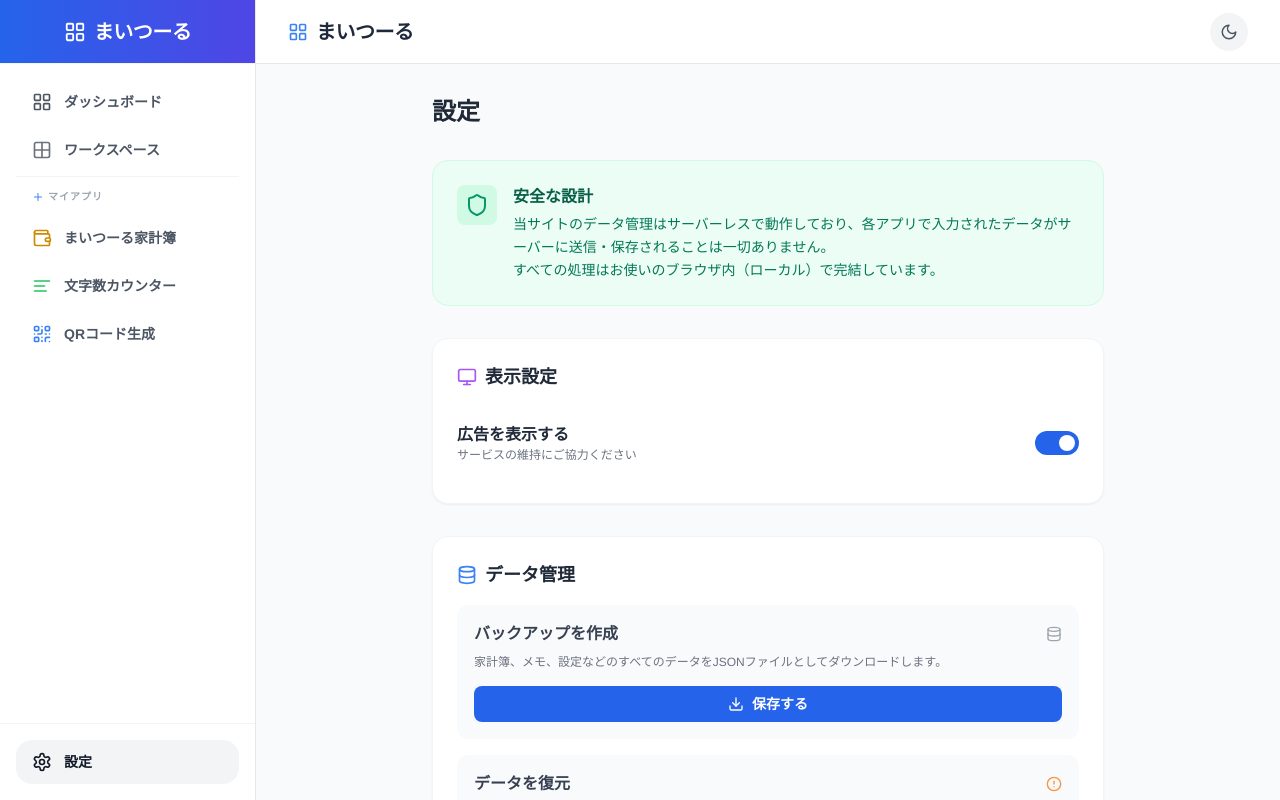
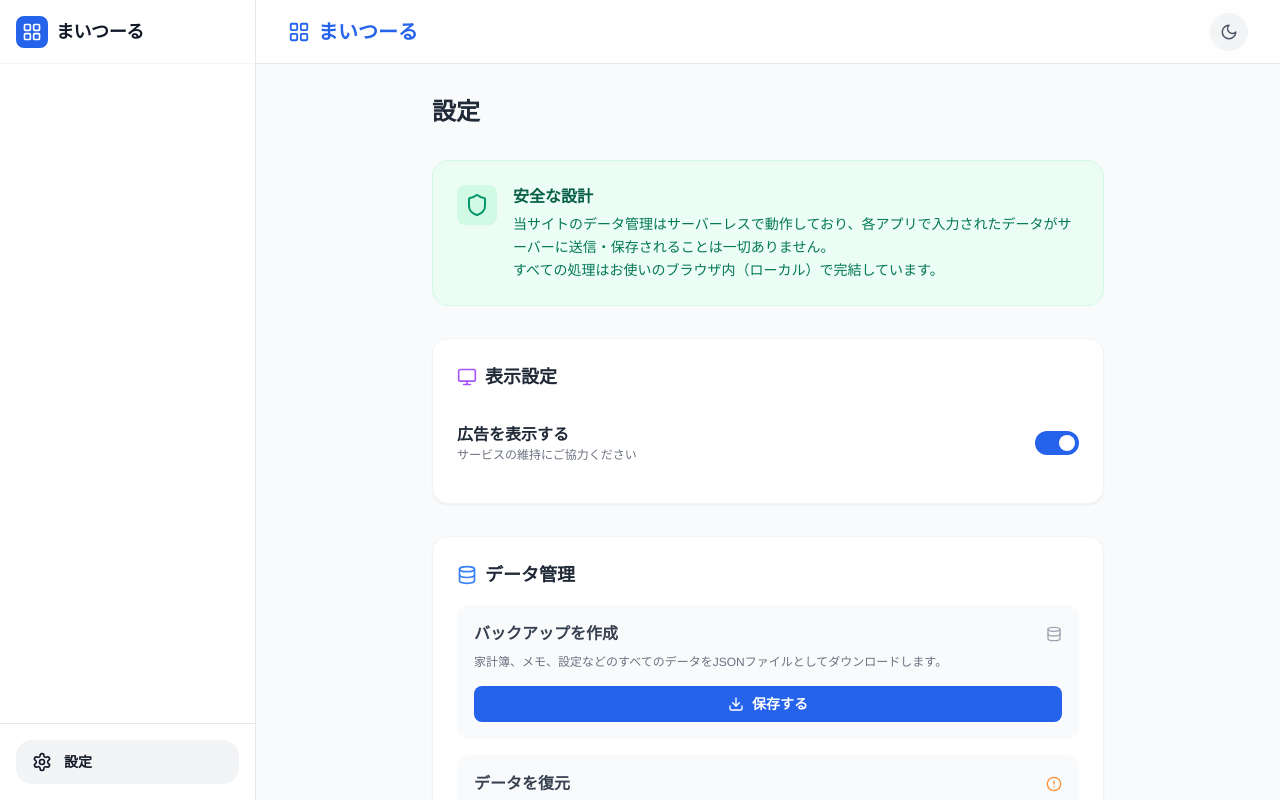
Before and after one commit to parumenn/my-tool-build, a React (Vite) app: page /#/settings in a window 1280 px wide. Built offline with nearby package versions, Linux system fonts and the light colour scheme; no server answers; sample sign-in values are in the browser's storage.

Commit message:
pre-rebase update 2026/01/25 22:10:33.91

```diff
--- a/App.tsx
+++ b/App.tsx
@@ -5,17 +5,14 @@ import { Helmet } from 'react-helmet-async';
 import { Menu, LayoutGrid, Sun, Moon, ShieldAlert } from 'lucide-react';
 
 import LoadingSkeleton from './components/LoadingSkeleton';
-import { Tool } from './types';
 
-// 外観シェルを止めないために、サイドバーも遅延読み込み
+// 重いコンポーネントはすべて遅延読み込み
 const Sidebar = lazy(() => import('./components/Sidebar'));
-
-// コアページの遅延読み込み
 const Dashboard = lazy(() => import('./components/Dashboard'));
 const Settings = lazy(() => import('./components/Settings'));
 const AdminPage = lazy(() => import('./components/admin/AdminPage'));
 
-// ツールコンポーネントの遅延読み込み
+// 各ツールは個別のチャンクとして遅延読み込み
 const QRCodeGenerator = lazy(() => import('./components/tools/QRCodeGenerator'));
 const FileConverter = lazy(() => import('./components/tools/FileConverter'));
 const CharacterCounter = lazy(() => import('./components/tools/CharacterCounter'));
@@ -71,43 +68,13 @@ export const AppContext = createContext<{
 
 const AccessLogger: React.FC<{ onBlocked: (blocked: boolean) => void }> = ({ onBlocked }) => {
   const location = useLocation();
-  const startTimeRef = useRef(performance.now());
-
   useEffect(() => {
-    startTimeRef.current = performance.now();
     const url = './backend/admin_api.php?action=log_access';
-    const timer = setTimeout(() => {
-        const duration = Math.round(performance.now() - startTimeRef.current);
-        const payload = JSON.stringify({
-          path: location.pathname,
-          referer: document.referrer,
-          status: 200,
-          duration: duration
-        });
-        if (navigator.sendBeacon) navigator.sendBeacon(url, payload);
-        else fetch(url, { method: 'POST', headers: { 'Content-Type': 'application/json' }, body: payload, keepalive: true });
-    }, 0);
-
-    fetch(url, { method: 'HEAD' }).then(res => {
-      if (res.status === 403 || res.status === 429) onBlocked(true);
-    }).catch(() => {});
-    return () => clearTimeout(timer);
-  }, [location.pathname, onBlocked]);
+    const payload = JSON.stringify({ path: location.pathname, status: 200 });
+    if (navigator.sendBeacon) navigator.sendBeacon(url, payload);
+    else fetch(url, { method: 'POST', body: payload, keepalive: true });
+  }, [location.pathname]);
   return null;
-};
-
-// SEOManagerもメタデータを必要とするが、レンダリング後に動作するように調整
-const SEOManager: React.FC = () => {
-  const location = useLocation();
-  const [siteTitle, setSiteTitle] = useState("まいつーる - 登録不要の無料Webツール集");
-
-  return (
-    <Helmet>
-      <title>{siteTitle}</title>
-      <meta name="description" content="まいつーるは、日常で役立つWebツールがインストール不要・無料で使えるサイトです。プライバシー重視のブラウザ完結設計。" />
-      <link rel="canonical" href={`https://omnitools.example.com${location.pathname}`} />
-    </Helmet>
-  );
 };
 
 const Layout: React.FC = () => {
@@ -145,44 +112,47 @@ const Layout: React.FC = () => {
   const toggleTheme = () => setTheme(prev => prev === 'light' ? 'dark' : 'light');
   const isAdmin = location.pathname === ADMIN_PATH;
 
-  if (isBlocked) return (
-    <div className="min-h-screen bg-slate-900 flex items-center justify-center p-6 text-white font-sans">
-      <div className="max-w-md w-full text-center space-y-6">
-        <div className="inline-flex p-6 bg-red-500/20 rounded-full text-red-500 mb-4 animate-pulse"><ShieldAlert size={64} /></div>
-        <h2 className="text-3xl font-black">アクセス制限</h2>
-        <p className="text-slate-400 text-lg leading-relaxed">セキュリティ上の理由によりアクセスが制限されています。</p>
-      </div>
-    </div>
-  );
-
-  if (isAdmin) return <Suspense fallback={<div className="h-screen bg-gray-900 flex items-center justify-center text-white">Loading Admin...</div>}><AdminPage /></Suspense>;
+  if (isBlocked) return <div className="h-screen flex items-center justify-center bg-slate-900 text-white font-black text-2xl">Access Denied</div>;
+  if (isAdmin) return <Suspense fallback={null}><AdminPage /></Suspense>;
 
   return (
     <AppContext.Provider value={{ showAds, setShowAds, adBlockDetected: false }}>
-      <SEOManager />
+      <Helmet>
+        <title>まいつーる - 無料Webツール集</title>
+      </Helmet>
       <AccessLogger onBlocked={setIsBlocked} />
-      <div className="flex h-screen bg-gray-50 dark:bg-dark overflow-hidden font-sans text-slate-800 dark:text-gray-100 transition-colors duration-300">
 
-        {/* サイドバーもSuspenseで囲む。fallbackにスケルトン（グレーの箱）を指定 */}
-        <Suspense fallback={<div className="hidden lg:flex w-64 h-full bg-white dark:bg-dark-lighter border-r border-gray-100 dark:border-gray-800 animate-pulse" />}>
-           <Sidebar addedToolIds={addedTools} isOpen={sidebarOpen} toggleSidebar={() => setSidebarOpen(!sidebarOpen)} onReorder={setAddedTools} />
-        </Suspense>
+      {/* 画面全体のコンテナ：ここは即座に表示される */}
+      <div className="flex h-screen bg-gray-50 dark:bg-dark overflow-hidden font-sans text-slate-800 dark:text-gray-100">
 
-        <div className="flex-1 flex flex-col h-full overflow-hidden w-full relative">
-          <header className="bg-white/95 dark:bg-dark-lighter/95 backdrop-blur-md border-b border-gray-200 dark:border-gray-700 h-14 md:h-16 flex items-center justify-between px-4 lg:px-8 sticky top-0 z-20 shrink-0">
+        {/* サイドバー：枠だけ先に表示し、中身(アイコン等)をSuspenseで待つ */}
+        <div className="hidden lg:block w-64 bg-white dark:bg-dark-lighter border-r border-gray-200 dark:border-gray-800 shrink-0">
+          <Suspense fallback={<div className="p-4 space-y-4 animate-pulse"><div className="h-10 bg-gray-100 dark:bg-gray-800 rounded-xl w-full"></div><div className="h-10 bg-gray-100 dark:bg-gray-800 rounded-xl w-3/4"></div></div>}>
+            <Sidebar addedToolIds={addedTools} isOpen={sidebarOpen} toggleSidebar={() => setSidebarOpen(!sidebarOpen)} onReorder={setAddedTools} />
+          </Suspense>
+        </div>
+
+        {/* 右側メインエリア：即座に表示 */}
+        <div className="flex-1 flex flex-col min-w-0">
+          <header className="bg-white/80 dark:bg-dark-lighter/80 backdrop-blur-md border-b border-gray-200 dark:border-gray-700 h-14 md:h-16 flex items-center justify-between px-4 lg:px-8 z-20">
              <div className="flex items-center gap-4">
-                <div className="lg:hidden"><button onClick={() => setSidebarOpen(true)} className="p-2 -ml-2 text-gray-600 dark:text-gray-300 hover:bg-gray-100 rounded-full"><Menu size={24} /></button></div>
-                <Link to="/" className="font-black text-lg md:text-xl tracking-tight flex items-center gap-2"><LayoutGrid className="text-blue-500" size={20} /><span>まいつーる</span></Link>
+                <button onClick={() => setSidebarOpen(true)} className="lg:hidden p-2 -ml-2 text-gray-600 dark:text-gray-300 hover:bg-gray-100 rounded-full"><Menu size={24} /></button>
+                <Link to="/" className="font-black text-lg md:text-xl flex items-center gap-2 text-blue-600 dark:text-blue-400">
+                   <LayoutGrid size={22} />
+                   <span>まいつーる</span>
+                </Link>
              </div>
-             <button onClick={toggleTheme} className="p-2.5 rounded-full bg-gray-100 dark:bg-gray-800 text-gray-600 dark:text-yellow-400 hover:bg-gray-200 transition-colors">{theme === 'light' ? <Moon size={18} /> : <Sun size={18} />}</button>
+             <button onClick={toggleTheme} className="p-2.5 rounded-full bg-gray-100 dark:bg-gray-800 text-gray-600 dark:text-yellow-400 hover:bg-gray-200 transition-colors">
+                {theme === 'light' ? <Moon size={18} /> : <Sun size={18} />}
+             </button>
           </header>
 
           <main ref={scrollContainerRef} className="flex-1 overflow-y-auto p-4 md:p-8 no-scrollbar">
-            <div className="max-w-7xl mx-auto h-full pb-20">
+            <div className="max-w-7xl mx-auto h-full">
               <Suspense fallback={<LoadingSkeleton />}>
                 <Routes>
-                  <Route path="/" element={<Dashboard addedToolIds={addedTools} onToggleAdded={(id) => setAddedTools(prev => prev.includes(id) ? prev.filter(x => x !== id) : [...prev, id])} onReorder={setAddedTools} />} />
-                  <Route path="/multiview" element={<MultiToolViewer />} />
+                  <Route path="/" element={<Dashboard addedToolIds={addedTools} onToggleAdded={(id) => setAddedTools(prev => prev.includes(id) ? prev.filter(x => x !== id) : [...prev, id])} />} />
+                  <Route path="/multiview" element={<MultiToolViewer tools={[]} />} />
                   <Route path="/settings" element={<Settings />} />
                   <Route path="/qrcode" element={<QRCodeGenerator />} />
                   <Route path="/count" element={<CharacterCounter />} />
@@ -228,13 +198,20 @@ const Layout: React.FC = () => {
             </div>
           </main>
         </div>
+
+        {/* モバイル用サイドバー(ドロワー) */}
+        {sidebarOpen && (
+          <Suspense fallback={null}>
+            <Sidebar addedToolIds={addedTools} isOpen={sidebarOpen} toggleSidebar={() => setSidebarOpen(false)} onReorder={setAddedTools} />
+          </Suspense>
+        )}
       </div>
     </AppContext.Provider>
   );
 };
 
 const App: React.FC = () => (
-  <HashRouter future={{ v7_startTransition: true, v7_relativeSplatPath: true }}>
+  <HashRouter>
     <Layout />
   </HashRouter>
 );
--- a/components/Sidebar.tsx
+++ b/components/Sidebar.tsx
@@ -16,7 +16,7 @@ const Sidebar: React.FC<SidebarProps> = ({ addedToolIds, isOpen, toggleSidebar,
   const dragItem = useRef<number | null>(null);
   const location = useLocation();
 
-  // マッピングをコンポーネント内で行うことで、TOOLS（とアイコン群）の読み込みを遅延させる
+  // マッピングをコンポーネント内で行うことで、初期描画を止めない
   const tools = addedToolIds
     .map(id => TOOLS.find(t => t.id === id))
     .filter((t): t is Tool => t !== undefined);
@@ -31,22 +31,16 @@ const Sidebar: React.FC<SidebarProps> = ({ addedToolIds, isOpen, toggleSidebar,
     if (dragItem.current !== null && dragItem.current !== position) {
       const currentIds = tools.map(t => t.id);
       const draggedId = currentIds[dragItem.current];
-
       const newOrder = [...currentIds];
       newOrder.splice(dragItem.current, 1);
       newOrder.splice(position, 0, draggedId);
-
       onReorder(newOrder);
       dragItem.current = position;
     }
   };
 
-  const handleDragEnd = () => {
-    dragItem.current = null;
-  };
-
   const SidebarContent = () => (
-    <nav className="p-4 space-y-1 overflow-y-auto flex-1 no-scrollbar">
+    <nav className="p-4 space-y-1 overflow-y-auto flex-1 no-scrollbar animate-fade-in">
       <NavLink
         to="/"
         onClick={isOpen ? toggleSidebar : undefined}
@@ -61,24 +55,6 @@ const Sidebar: React.FC<SidebarProps> = ({ addedToolIds, isOpen, toggleSidebar,
         <span>ダッシュボード</span>
       </NavLink>
 
-      <NavLink
-        to="/multiview"
-        onClick={isOpen ? toggleSidebar : undefined}
-        className={({ isActive }) => `
-          hidden lg:flex items-center gap-3 px-4 py-3 text-sm font-bold rounded-2xl transition-all duration-200 mb-2
-          ${isActive
-            ? 'bg-indigo-50 dark:bg-indigo-900/30 text-indigo-700 dark:text-indigo-300 shadow-sm ring-1 ring-indigo-200 dark:ring-indigo-800'
-            : 'text-gray-600 dark:text-gray-400 hover:bg-gray-50 dark:hover:bg-gray-800 hover:text-gray-900 dark:hover:text-gray-200'}
-        `}
-      >
-        {({ isActive }) => (
-          <>
-            <Grid2X2 size={20} className={isActive ? "text-indigo-600 dark:text-indigo-400" : "text-gray-500"} />
-            <span>ワークスペース</span>
-          </>
-        )}
-      </NavLink>
-
       <div className="border-b border-gray-100 dark:border-gray-800 my-3"></div>
 
       <div className="pt-2 pb-2 px-4 flex items-center justify-between">
@@ -89,7 +65,7 @@ const Sidebar: React.FC<SidebarProps> = ({ addedToolIds, isOpen, toggleSidebar,
 
       {tools.length === 0 ? (
           <div className="px-4 py-6 text-xs text-gray-400 text-center border-2 border-dashed border-gray-100 dark:border-gray-800 rounded-2xl">
-            ダッシュボードからツールを追加
+            ホームから追加
           </div>
       ) : (
         tools.map((tool, index) => (
@@ -100,7 +76,7 @@ const Sidebar: React.FC<SidebarProps> = ({ addedToolIds, isOpen, toggleSidebar,
             draggable
             onDragStart={(e) => handleDragStart(e, index, tool.id)}
             onDragEnter={(e) => handleDragEnter(e, index)}
-            onDragEnd={handleDragEnd}
+            onDragEnd={() => { dragItem.current = null; }}
             onDragOver={(e) => e.preventDefault()}
             className={({ isActive }) => `
               flex items-center gap-3 px-4 py-3 text-sm font-bold rounded-2xl transition-all duration-200 cursor-move group
@@ -109,12 +85,8 @@ const Sidebar: React.FC<SidebarProps> = ({ addedToolIds, isOpen, toggleSidebar,
                 : 'text-gray-600 dark:text-gray-400 hover:bg-gray-50 dark:hover:bg-gray-800 hover:text-gray-900 dark:hover:text-gray-200'}
             `}
           >
-            {({ isActive }) => (
-              <>
-                <tool.icon size={20} className={isActive ? 'text-blue-600 dark:text-blue-400' : (tool.darkColor ? `dark:${tool.darkColor} ${tool.color}` : tool.color)} />
+            <tool.icon size={20} className={tool.color} />
             <span className="truncate">{tool.name}</span>
-              </>
-            )}
           </NavLink>
         ))
       )}
@@ -122,87 +94,40 @@ const Sidebar: React.FC<SidebarProps> = ({ addedToolIds, isOpen, toggleSidebar,
   );
 
   const LogoArea = ({ showClose = false }) => (
-    <div className="flex h-16 items-center justify-between px-4 border-b border-gray-100 dark:border-gray-800 bg-gradient-to-r from-blue-600 to-indigo-600 dark:from-slate-900 dark:to-indigo-950 shrink-0">
-      <div className="flex items-center justify-center w-full relative">
-        <h1 className="text-xl font-black text-white tracking-tight flex items-center gap-2">
-          <LayoutGrid size={22} />
-          まいつーる
-        </h1>
+    <div className="flex h-16 items-center justify-between px-4 border-b border-gray-100 dark:border-gray-800 bg-white dark:bg-dark-lighter shrink-0">
+      <div className="flex items-center gap-2">
+        <div className="bg-blue-600 p-1.5 rounded-lg text-white"><LayoutGrid size={20} /></div>
+        <h1 className="text-lg font-black text-gray-900 dark:text-white tracking-tight">まいつーる</h1>
+      </div>
       {showClose && (
-          <button onClick={toggleSidebar} className="absolute right-0 p-2 text-white/80 hover:text-white active:scale-90">
+        <button onClick={toggleSidebar} className="p-2 text-gray-400 hover:text-gray-900 active:scale-90">
           <X size={24} />
         </button>
       )}
     </div>
+  );
+
+  if (isOpen && window.innerWidth < 1024) {
+    return (
+      <div className="fixed inset-0 z-50 flex">
+        <div className="fixed inset-0 bg-black/40 backdrop-blur-sm" onClick={toggleSidebar} />
+        <aside className="relative w-72 h-full bg-white dark:bg-dark-lighter shadow-2xl flex flex-col animate-fade-in">
+          <LogoArea showClose={true} />
+          <SidebarContent />
+          <div className="p-4 border-t dark:border-gray-800"><NavLink to="/settings" onClick={toggleSidebar} className="flex items-center gap-3 px-4 py-3 text-sm font-bold text-gray-500 rounded-2xl hover:bg-gray-50"><Settings size={20} /><span>設定</span></NavLink></div>
+        </aside>
       </div>
     );
-
-  const BottomLink = () => (
-    <div className="p-4 border-t border-gray-100 dark:border-gray-800 shrink-0">
-      <NavLink
-          to="/settings"
-          onClick={isOpen ? toggleSidebar : undefined}
-          className={({ isActive }) => `
-            flex items-center gap-3 px-4 py-3 text-sm font-bold rounded-2xl transition-all duration-200
-            ${isActive
-              ? 'bg-gray-100 dark:bg-gray-800 text-gray-900 dark:text-white'
-              : 'text-gray-500 dark:text-gray-400 hover:bg-gray-50 dark:hover:bg-gray-800 hover:text-gray-900 dark:hover:text-gray-200'}
-          `}
-      >
-          <Settings size={20} />
-          <span>設定</span>
-      </NavLink>
-    </div>
-  );
+  }
 
   return (
-    <>
-      <nav className="lg:hidden fixed bottom-0 left-0 w-full bg-white/95 dark:bg-dark-lighter/95 backdrop-blur-md border-t border-gray-200 dark:border-gray-800 z-40 px-8 pb-safe safe-area-bottom shadow-[0_-4px_12px_rgba(0,0,0,0.05)]">
-        <div className="flex justify-around items-center h-16">
-          <NavLink
-            to="/"
-            className={({ isActive }) => `flex flex-col items-center justify-center w-20 h-full gap-1 transition-all ${isActive ? 'text-blue-600 dark:text-blue-400' : 'text-gray-400'}`}
-          >
-            <Home size={22} strokeWidth={2.5} className={location.pathname === '/' ? 'scale-110' : ''} />
-            <span className="text-[10px] font-black uppercase tracking-tighter">ホーム</span>
-          </NavLink>
-
-          <NavLink
-            to="/settings"
-            className={({ isActive }) => `flex flex-col items-center justify-center w-20 h-full gap-1 transition-all ${isActive ? 'text-gray-900 dark:text-gray-100' : 'text-gray-400'}`}
-          >
-            <Settings size={22} strokeWidth={2.5} className={location.pathname === '/settings' ? 'scale-110' : ''} />
-            <span className="text-[10px] font-black uppercase tracking-tighter">設定</span>
-          </NavLink>
-        </div>
-      </nav>
-
-      {isOpen && (
-        <div
-          className="fixed inset-0 bg-black/60 z-50 lg:hidden transition-opacity duration-300 backdrop-blur-sm"
-          onClick={toggleSidebar}
-        />
-      )}
-
-      <aside className={`
-        fixed top-0 left-0 bottom-0 z-50 w-72 bg-white dark:bg-dark-lighter shadow-2xl
-        transform transition-transform duration-500 cubic-bezier(0.16, 1, 1, 1) lg:hidden flex flex-col
-        ${isOpen ? 'translate-x-0' : '-translate-x-full'}
-      `}>
-        <LogoArea showClose={true} />
-        <SidebarContent />
-        <BottomLink />
-      </aside>
-
-      <aside className={`
-        hidden lg:flex
-        fixed top-0 left-0 z-30 h-full w-64 bg-white dark:bg-dark-lighter shadow-xl transition-transform duration-300 ease-in-out lg:static lg:shadow-none border-r border-gray-200 dark:border-gray-800 flex-col
-      `}>
+    <div className="flex flex-col h-full">
       <LogoArea />
       <SidebarContent />
-        <BottomLink />
-      </aside>
-    </>
+      <div className="p-4 border-t dark:border-gray-800">
+        <NavLink to="/settings" className={({ isActive }) => `flex items-center gap-3 px-4 py-3 text-sm font-bold rounded-2xl transition-all ${isActive ? 'bg-gray-100 dark:bg-gray-800 text-gray-900 dark:text-white' : 'text-gray-500 hover:bg-gray-50'}`}><Settings size={20} /><span>設定</span></NavLink>
+      </div>
+    </div>
   );
 };
 
```
Also changed, not shown: components/LoadingSkeleton.tsx (+19 -15 lines), 218 other files (tests, documents, lock files or other folders). Lines whose indentation alone changed are shown as unchanged.
